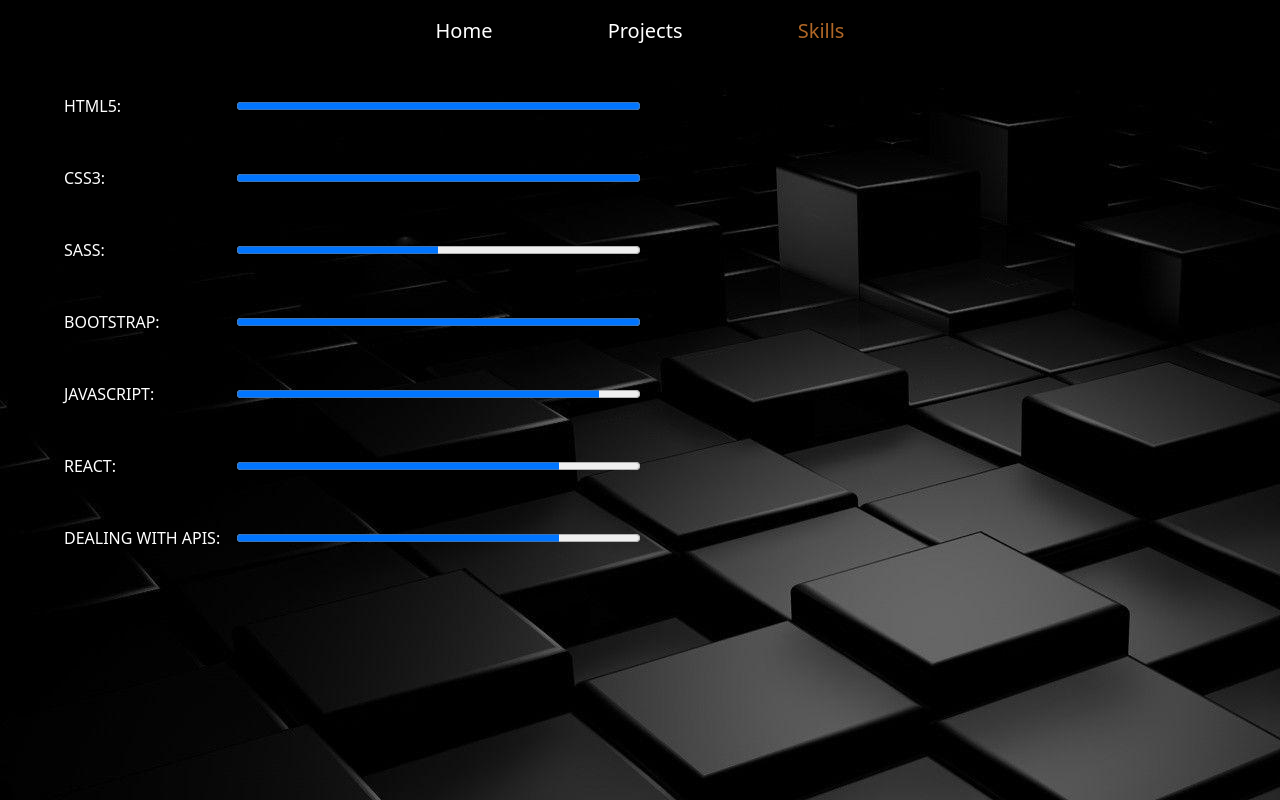
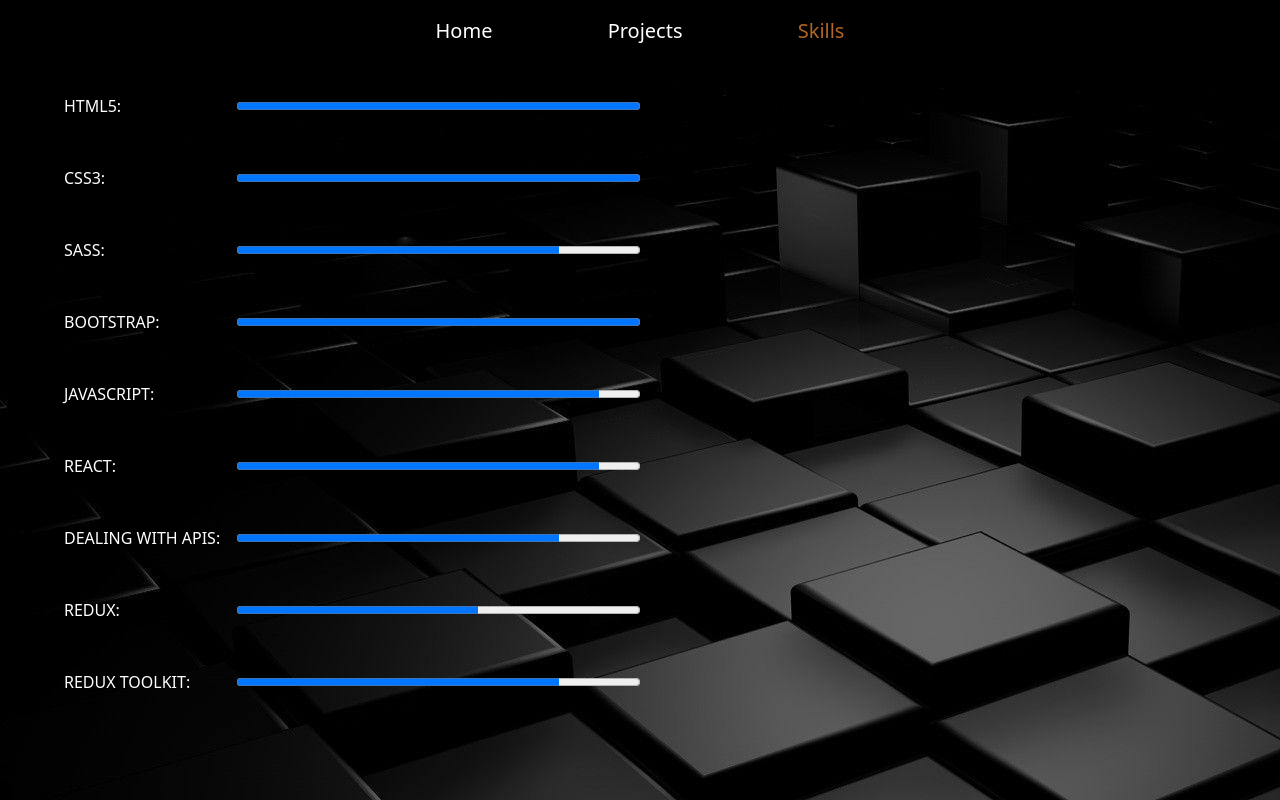
Before and after one commit to moustafa-abas/my_portfolio, a React (Vite) app: page /skills in a window 1280 px wide. Built offline with nearby package versions, Linux system fonts and the light colour scheme.

Commit message:
Update Skills.jsx

```diff
--- a/src/Skills.jsx
+++ b/src/Skills.jsx
@@ -15,7 +15,7 @@ return (
 </div>
     <div className="one my-5 d-flex align-items-center justify-content-between" >
       <p className="text-uppercase m-0">sass:</p>
-<progress value='.5'/>
+<progress value='.8'/>
 </div>
     <div className="one my-5 d-flex align-items-center justify-content-between" >
       <p className="text-uppercase m-0">bootstrap:</p>
@@ -27,10 +27,18 @@ return (
 </div>
     <div className="one my-5 d-flex align-items-center justify-content-between" >
       <p className="text-uppercase m-0">react:</p>
+<progress value='.9'/>
+</div>
+    <div className="one my-5 d-flex align-items-center justify-content-between" >
+      <p className="text-uppercase m-0">dealing with apis:</p>
 <progress value='.8'/>
 </div>
     <div className="one my-5 d-flex align-items-center justify-content-between" >
-      <p className="text-uppercase m-0">dealing with apis:</p>
+      <p className="text-uppercase m-0">Redux:</p>
+<progress value='.6'/>
+</div>
+    <div className="one my-5 d-flex align-items-center justify-content-between" >
+      <p className="text-uppercase m-0">Redux Toolkit:</p>
 <progress value='.8'/>
 </div>
   </div>
```
